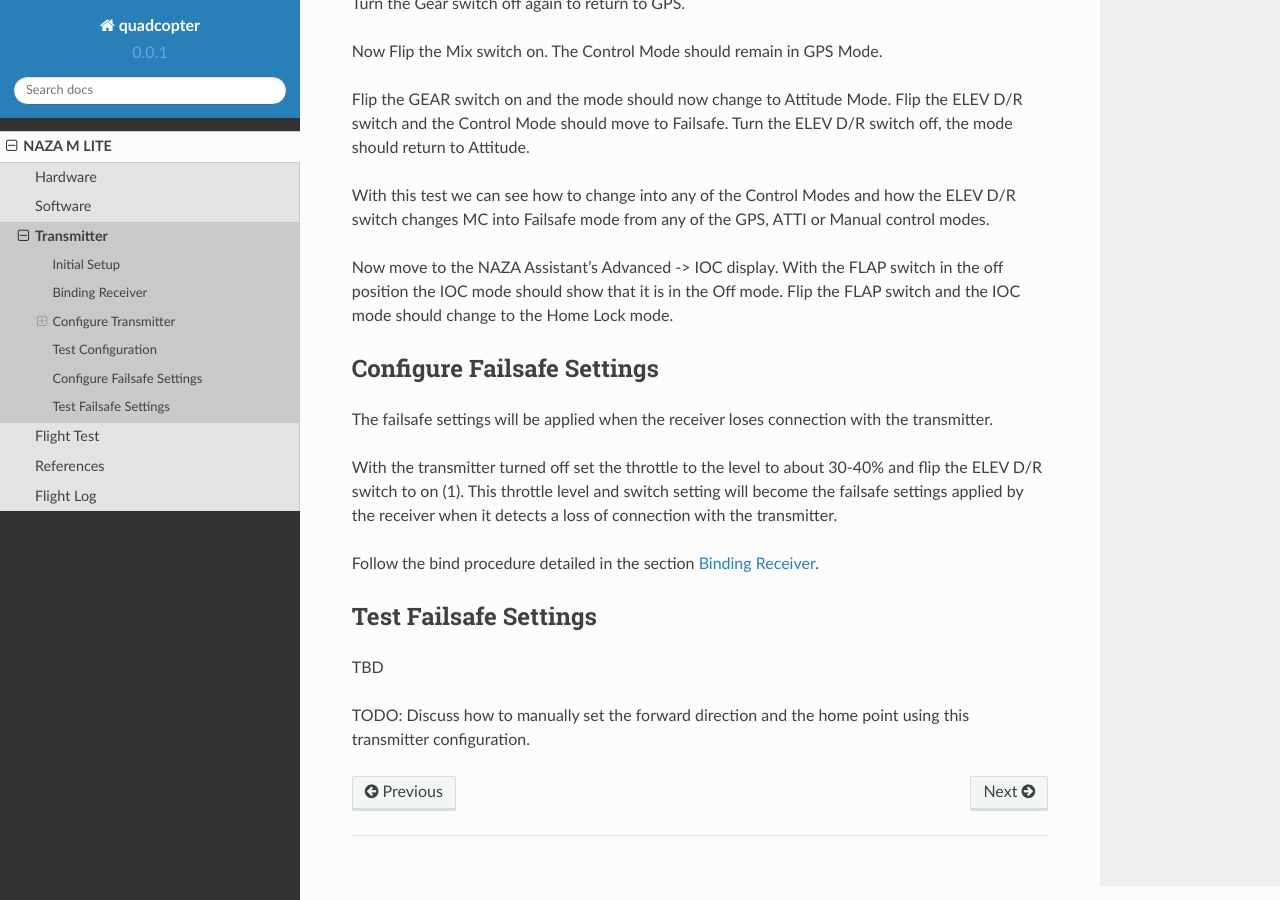
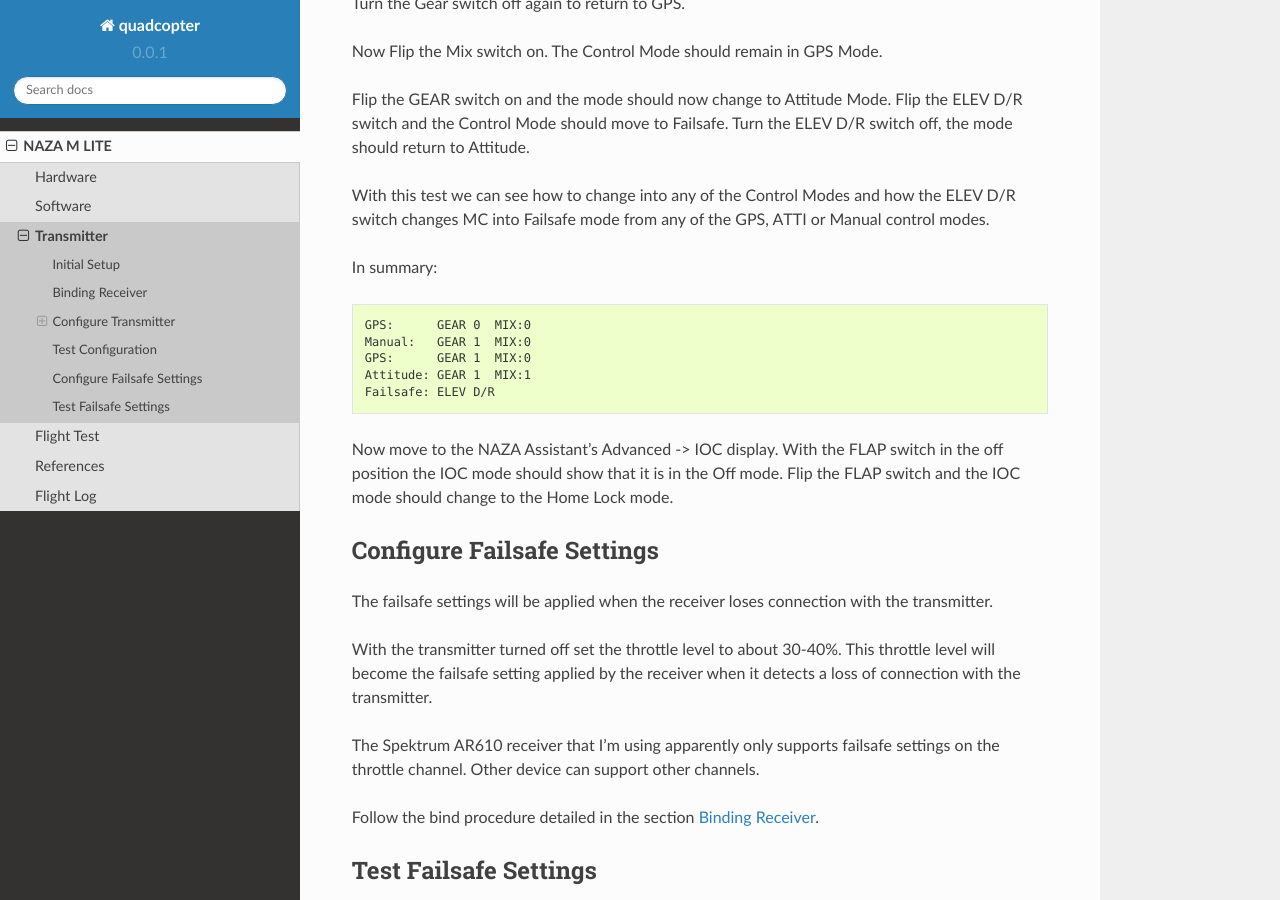
Before and after one commit to claws/quadcopter, a Sphinx documentation site: the page built from doc/naza-m-lite/transmitter/index.rst, in a window 1280 px wide and 900 px high, scrolled down 4209 px. Built offline with Sphinx 7.4.7 and the Read the Docs theme 2.0.0, drawn with Linux system fonts in a browser that asks for light colours.

```diff
--- a/doc/naza-m-lite/transmitter/index.rst
+++ b/doc/naza-m-lite/transmitter/index.rst
@@ -215,6 +215,17 @@ With this test we can see how to change into any of the Control Modes and how
 the ELEV D/R switch changes MC into Failsafe mode from any of the GPS, ATTI or
 Manual control modes.
 
+In summary:
+
+.. code-block:: console
+
+    GPS:      GEAR 0  MIX:0
+    Manual:   GEAR 1  MIX:0
+    GPS:      GEAR 1  MIX:0
+    Attitude: GEAR 1  MIX:1
+    Failsafe: ELEV D/R
+
+
 Now move to the NAZA Assistant's Advanced -> IOC display. With the FLAP switch
 in the off position the IOC mode should show that it is in the Off mode. Flip
 the FLAP switch and the IOC mode should change to the Home Lock mode.
@@ -226,10 +237,12 @@ Configure Failsafe Settings
 The failsafe settings will be applied when the receiver loses connection with
 the transmitter.
 
-With the transmitter turned off set the throttle to the level to about 30-40%
-and flip the ELEV D/R switch to on (1). This throttle level and switch setting
-will become the failsafe settings applied by the receiver when it detects a
-loss of connection with the transmitter.
+With the transmitter turned off set the throttle level to about 30-40%. This
+throttle level will become the failsafe setting applied by the receiver when
+it detects a loss of connection with the transmitter.
+
+The Spektrum AR610 receiver that I'm using apparently only supports failsafe
+settings on the throttle channel. Other device can support other channels.
 
 Follow the bind procedure detailed in the section :ref:`binding-receiver-label`.
 
```
Also changed, not shown: doc/naza-m-lite/hardware/index.rst (+116 -74 lines), doc/naza-m-lite/hardware/resources/dji-naza-gps.jpg (added), doc/naza-m-lite/hardware/resources/dji-naza-led.jpg (added), doc/naza-m-lite/hardware/resources/dji-naza-lite.jpg (added), doc/naza-m-lite/hardware/resources/dji-naza-mc.jpg (added), doc/naza-m-lite/hardware/resources/dji-naza-vu.jpg (added), doc/naza-m-lite/hardware/resources/spektrum-ar610.jpg (added), doc/naza-m-lite/hardware/resources/spektrum-dx6i.png (added).
